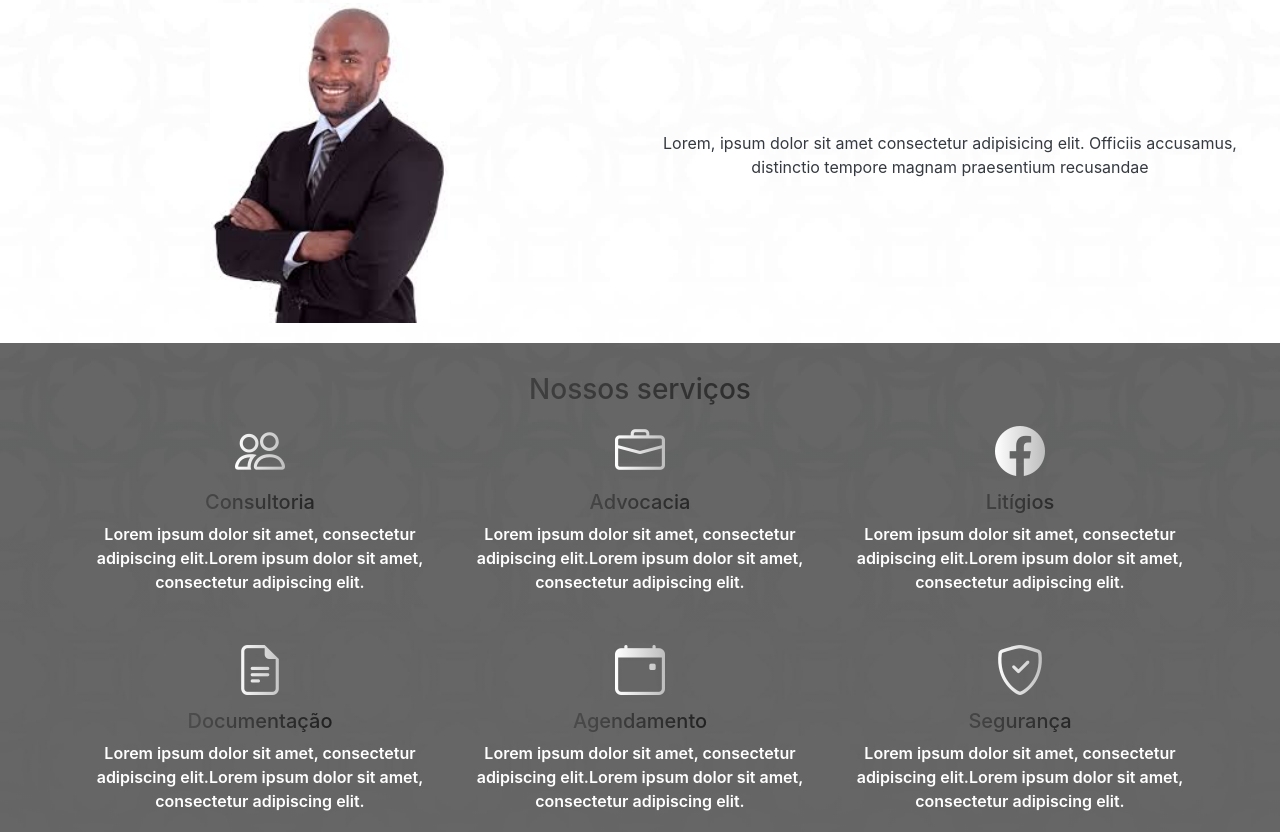
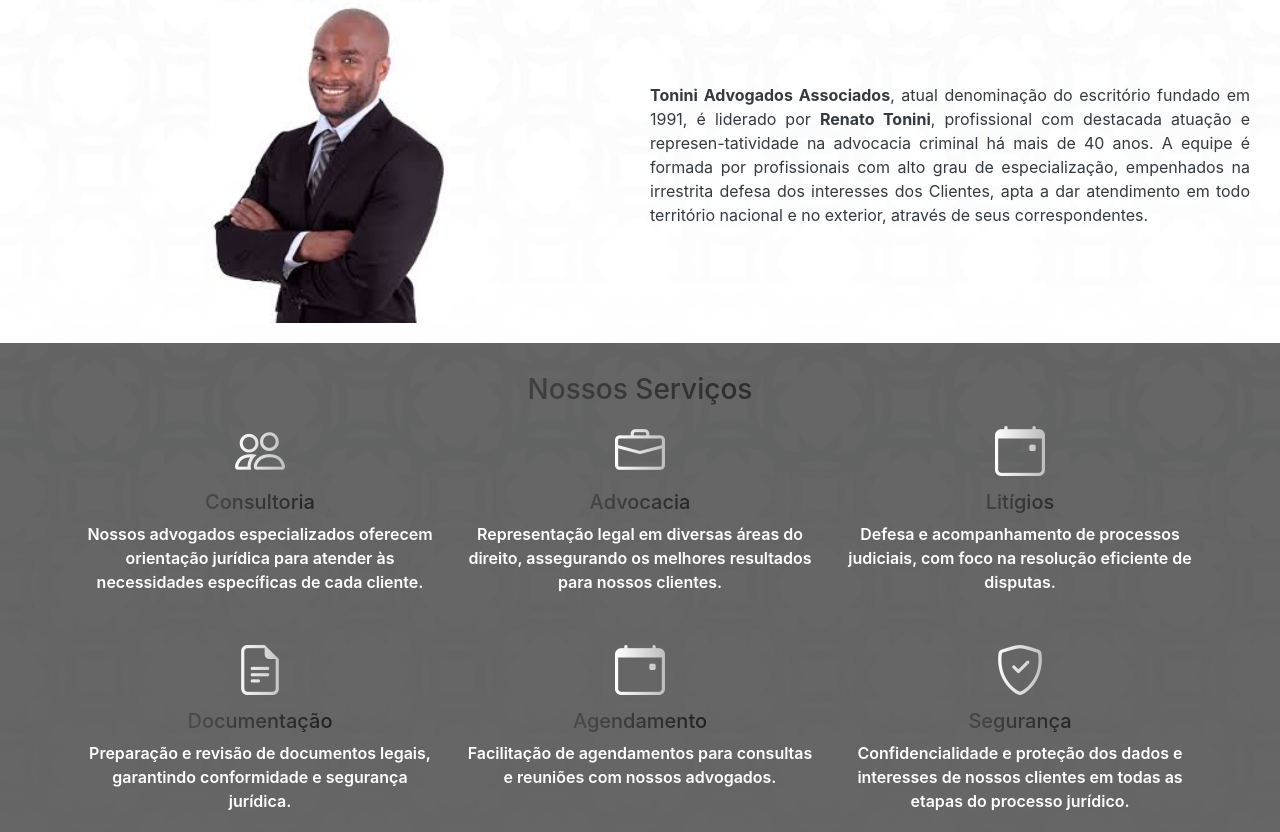
Before and after one commit to carloshtbraga/Tonini, a plain HTML site: page index.html in a window 1280 px wide. Shown: the part 999-1831 px from the top of the page. Drawn offline with nearby package versions, Linux system fonts and the light colour scheme.

Commit message:
altt nossos serviços

```diff
--- a/index.html
+++ b/index.html
@@ -329,64 +329,70 @@
           <img class="image" src="adv.jpeg" alt="First slide" />
         </div>
         <div class="">
-          <p class="text-dark">
-            Lorem, ipsum dolor sit amet consectetur adipisicing elit. Officiis
-            accusamus, distinctio tempore magnam praesentium recusandae
+          <p class="text-dark text-justify">
+            <span class="font-weight-bold">Tonini Advogados Associados</span>,
+            atual denominação do escritório fundado em 1991, é liderado por
+            <span class="font-weight-bold">Renato Tonini</span>, profissional
+            com destacada atuação e represen-tatividade na advocacia criminal há
+            mais de 40 anos. A equipe é formada por profissionais com alto grau
+            de especialização, empenhados na irrestrita defesa dos interesses
+            dos Clientes, apta a dar atendimento em todo território nacional e
+            no exterior, através de seus correspondentes.
           </p>
         </div>
       </div>
     </div>
     <!-- Services -->
     <div class="sec2" id="services">
-      <h3 class="text-light">Nossos serviços</h3>
+      <h3 class="text-light">Nossos Serviços</h3>
       <div class="container">
         <div class="row text-center">
           <div class="col-md-4 mb-4">
             <i class="bi bi-people" style="font-size: 50px"></i>
             <h5>Consultoria</h5>
             <p class="pzin">
-              Lorem ipsum dolor sit amet, consectetur adipiscing elit.Lorem
-              ipsum dolor sit amet, consectetur adipiscing elit.
+              Nossos advogados especializados oferecem orientação jurídica para
+              atender às necessidades específicas de cada cliente.
             </p>
           </div>
           <div class="col-md-4 mb-4">
             <i class="bi bi-briefcase" style="font-size: 50px"></i>
             <h5>Advocacia</h5>
             <p class="pzin">
-              Lorem ipsum dolor sit amet, consectetur adipiscing elit.Lorem
-              ipsum dolor sit amet, consectetur adipiscing elit.
+              Representação legal em diversas áreas do direito, assegurando os
+              melhores resultados para nossos clientes.
             </p>
           </div>
           <div class="col-md-4 mb-4">
-            <i class="bi bi-facebook" style="font-size: 50px"></i>
+            <i class="bi bi-calendar-event" style="font-size: 50px"></i>
             <h5>Litígios</h5>
             <p class="pzin">
-              Lorem ipsum dolor sit amet, consectetur adipiscing elit.Lorem
-              ipsum dolor sit amet, consectetur adipiscing elit.
+              Defesa e acompanhamento de processos judiciais, com foco na
+              resolução eficiente de disputas.
             </p>
           </div>
           <div class="col-md-4 mb-4">
             <i class="bi bi-file-earmark-text" style="font-size: 50px"></i>
             <h5>Documentação</h5>
             <p class="pzin">
-              Lorem ipsum dolor sit amet, consectetur adipiscing elit.Lorem
-              ipsum dolor sit amet, consectetur adipiscing elit.
+              Preparação e revisão de documentos legais, garantindo conformidade
+              e segurança jurídica.
             </p>
           </div>
           <div class="col-md-4 mb-4">
             <i class="bi bi-calendar-event" style="font-size: 50px"></i>
             <h5>Agendamento</h5>
             <p class="pzin">
-              Lorem ipsum dolor sit amet, consectetur adipiscing elit.Lorem
-              ipsum dolor sit amet, consectetur adipiscing elit.
+              Facilitação de agendamentos para consultas e reuniões com nossos
+              advogados.
             </p>
           </div>
           <div class="col-md-4 mb-4">
             <i class="bi bi-shield-check" style="font-size: 50px"></i>
             <h5>Segurança</h5>
             <p class="pzin">
-              Lorem ipsum dolor sit amet, consectetur adipiscing elit.Lorem
-              ipsum dolor sit amet, consectetur adipiscing elit.
+              Confidencialidade e proteção dos dados e interesses de nossos
+              clientes em todas as etapas do processo jurídico.
             </p>
           </div>
         </div>
```
